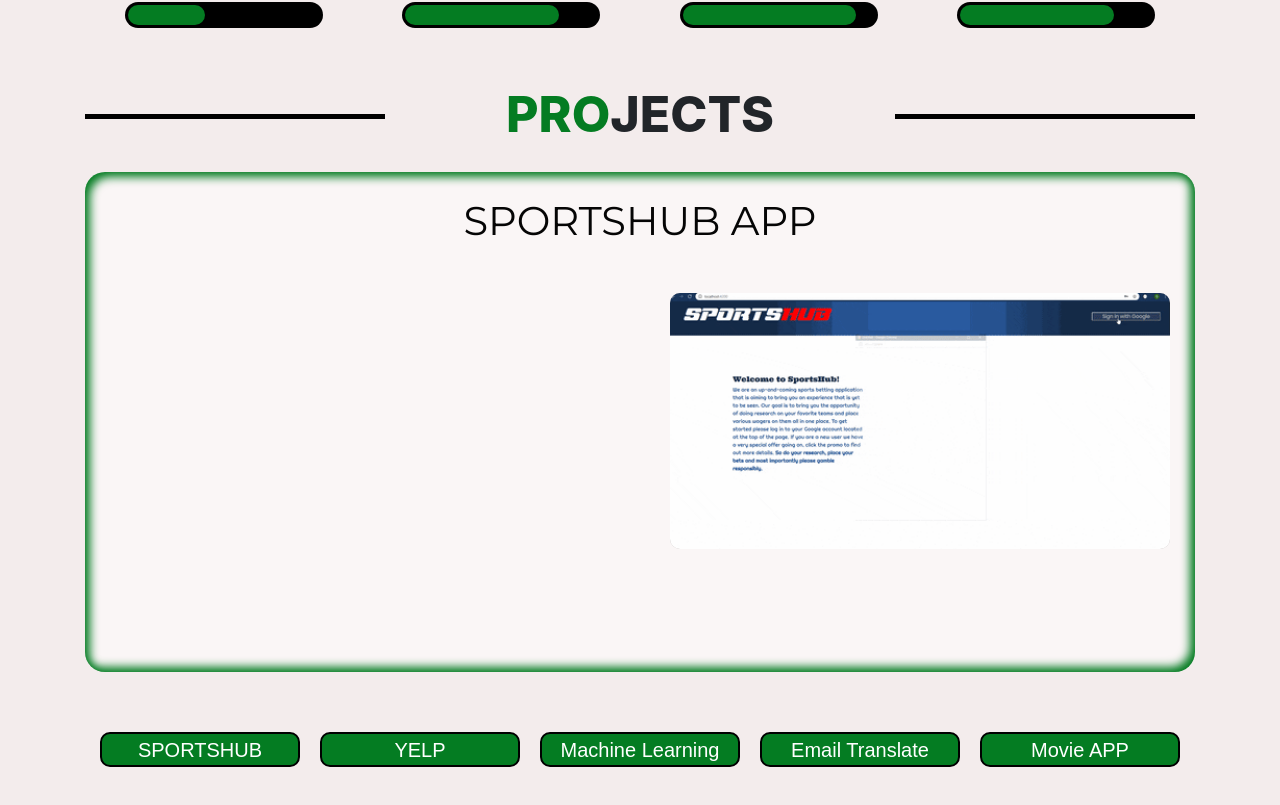
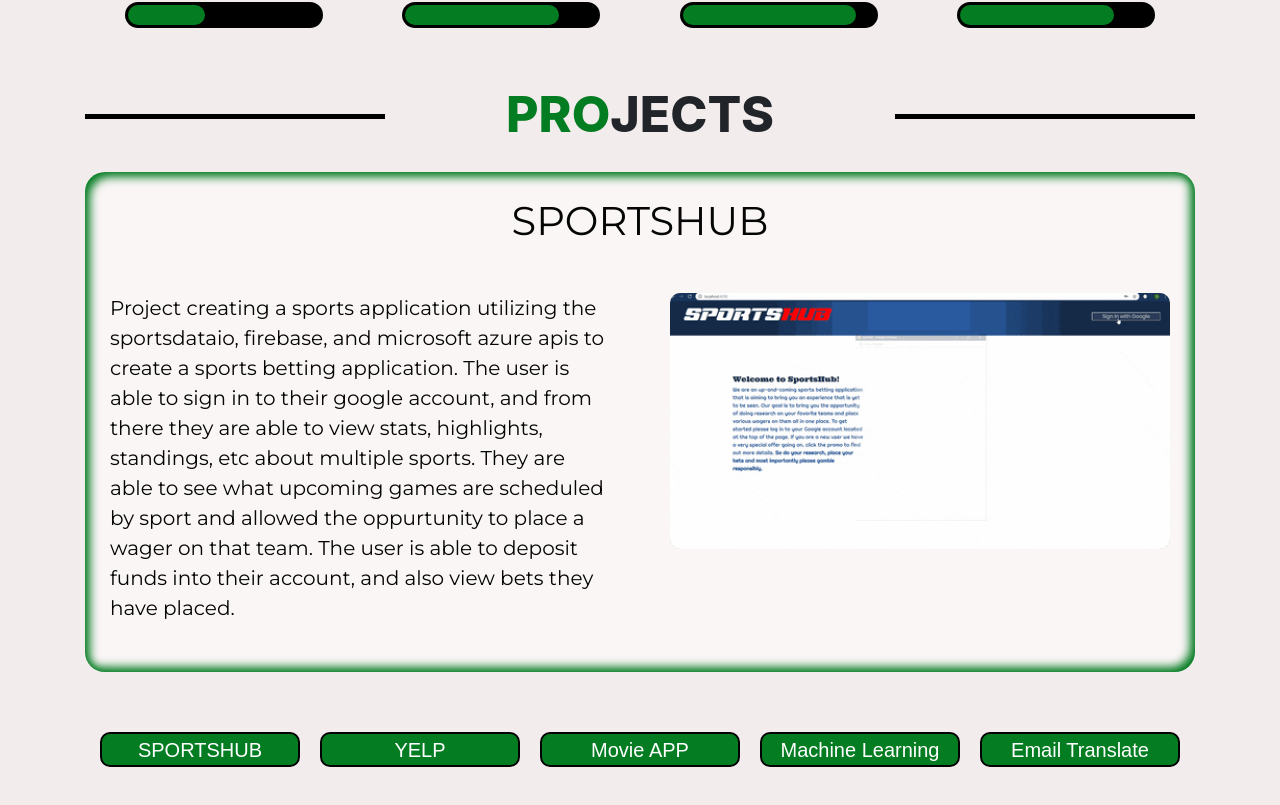
Before and after one commit to dennisbalsam/Portfolio, a React (Create React App) app: page / in a window 1280 px wide. Shown: the part 1874-2679 px from the top of the page. Built offline with nearby package versions, Linux system fonts and the light colour scheme; a web font is replaced by a local one.

Commit message:
almost done with project data

```diff
--- a/src/components/Projects.js
+++ b/src/components/Projects.js
@@ -8,8 +8,9 @@
   constructor(props) {
     super(props)
     this.state = {
-        description: 'SPORTSHUB APP',
-        gif: SPORTSHUB
+        description: this.projects[0].description,
+        gif: this.projects[0].gif,
+        title: this.projects[0].title,
     };
     this.handleClick = this.handleClick.bind(this);
   }
@@ -18,32 +19,37 @@
   projects = [
     {
         id: 1,
-        description: 'SPORTSHUB APP',
+        title:'SPORTSHUB',
+        description: 'Project creating a sports application utilizing the sportsdataio, firebase, and microsoft azure apis to create a sports betting application. The user is able to sign in to their google account, and from there they are able to view stats, highlights, standings, etc about multiple sports. They are able to see what upcoming games are scheduled by sport and allowed the oppurtunity to place a wager on that team. The user is able to deposit funds into their account, and also view bets they have placed.',
         gif: SPORTSHUB,
         gitlink:'link'
     },
     {
         id:2,
-        description: 'YELP APP',
+        description: 'Project utilizing the yelp, firebase and google MAPS API, to create a program with a modern, slick interace where the user signs in to their google account and can search for business using 3 search parameters, which provide a autocomplete function to show the results matching the criteria. The details page returns the selected business details, the maps location and an option to store it to the google users favorites.',
+        title:'YELP APP',
         gif: YELP,
         gitlink:'link'
 
     },
     {
         id:3,
-        description: 'MACHINE LEARNING PROJECT',
+        description: 'Project conducting research to propose and develop different solutions for classification problems using Convolutional Neural Networks, by experimenting with different training approaches including batch training, gradient and stochastic gradient descent methods and different activation and loss functions, augmentation, pooling and dropout. Experiments done within this paper use the Flowers data set from Kaggle, which are plotted and analyzed in order to see evaluate the performance of the different applications and architectures using validation procedures. ',
+        title:'MACHINE LEARNING  PROJECT',
         gif: 'location',
         gitlink:'link'
     },
     {
         id:4,
         description: 'EMAIL TRANSLATE APP',
+        title:'EMAIL TRANSLATE APP',
         gif: 'location',
         gitlink:'link'
     },
     {
       id:5,
-      description: 'EMAIL TRANSLATE APP',
+      description: 'Project utilizing the OMDBApi ( a RESTful web service to obtain movie information), to create a small interface where the user can either view details about the pre-selected movie options, or do a search for details about the movie of their choice.',
+      title:'MOVIE APP',
       gif: MOVIES,
       gitlink:'link'
   }
@@ -59,7 +65,7 @@
     });
 
     //set state
-    this.setState({ description: project.description, gif:project.gif });
+    this.setState({ description: project.description, gif:project.gif, title:project.title });
 
   }
 
@@ -75,15 +81,16 @@
             </div>
             <div>
               <div className="project-details">
-                <h1 className="text-center mb-5" >{this.state.description}</h1>
-                <img className="float-right" alt="demo gif" src={this.state.gif}></img>
+                <h1 className="text-center mb-5">{this.state.title}</h1>
+                <p className="text-center mb-5 project-description"  >{this.state.description}</p>
+                <img style={{display: 'inline-block'}} className="float-right" alt="demo gif" src={this.state.gif}></img>
               </div>
               <div class="btn-group" role="group" aria-label="Basic example">
                 <button  type="button" className="projectbtn" onClick={() => this.handleClick(1)}> SPORTSHUB</button>
                 <button  type="button" className="projectbtn" onClick={() => this.handleClick(2)}> YELP</button>
+                <button  type="button" className="projectbtn" onClick={() => this.handleClick(5)}> Movie APP</button>
                 <button  type="button" className="projectbtn" onClick={() => this.handleClick(3)}> Machine Learning</button>
                 <button  type="button" className="projectbtn" onClick={() => this.handleClick(4)}> Email Translate</button>
-                <button  type="button" className="projectbtn" onClick={() => this.handleClick(5)}> Movie APP</button>
               </div>
             </div>
         </div>
--- a/src/index.css
+++ b/src/index.css
@@ -211,6 +211,15 @@
   border-radius: 10px;
   background-color:rgb(192, 185, 185);
 }
+.project-details > p {
+  text-align: left !important;
+}
+
+.project-description {
+  width: 500px;
+  display: inline-block;
+  text-align: justify;
+}
 /* for mobile-phone view */
 @media only screen and (max-width: 599px) {
   .photo {
```
